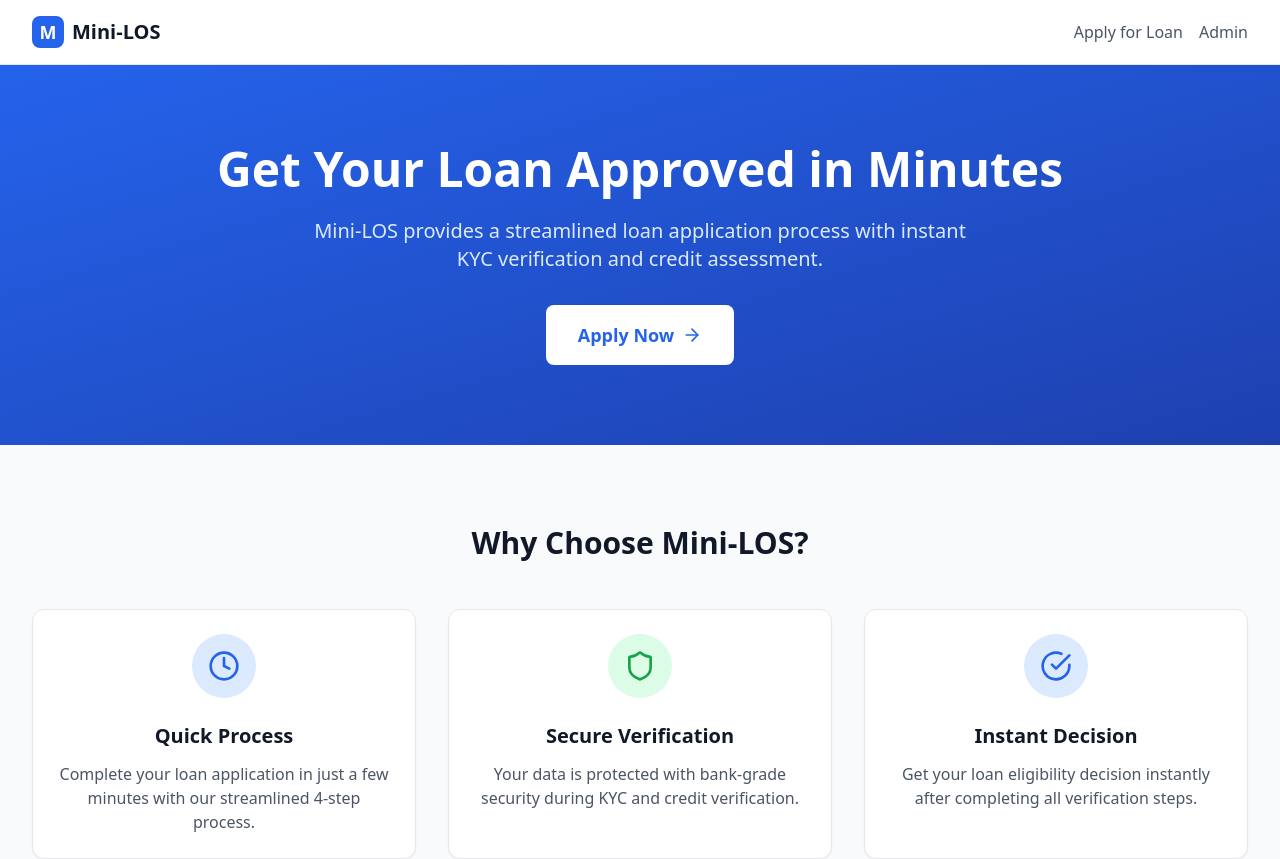
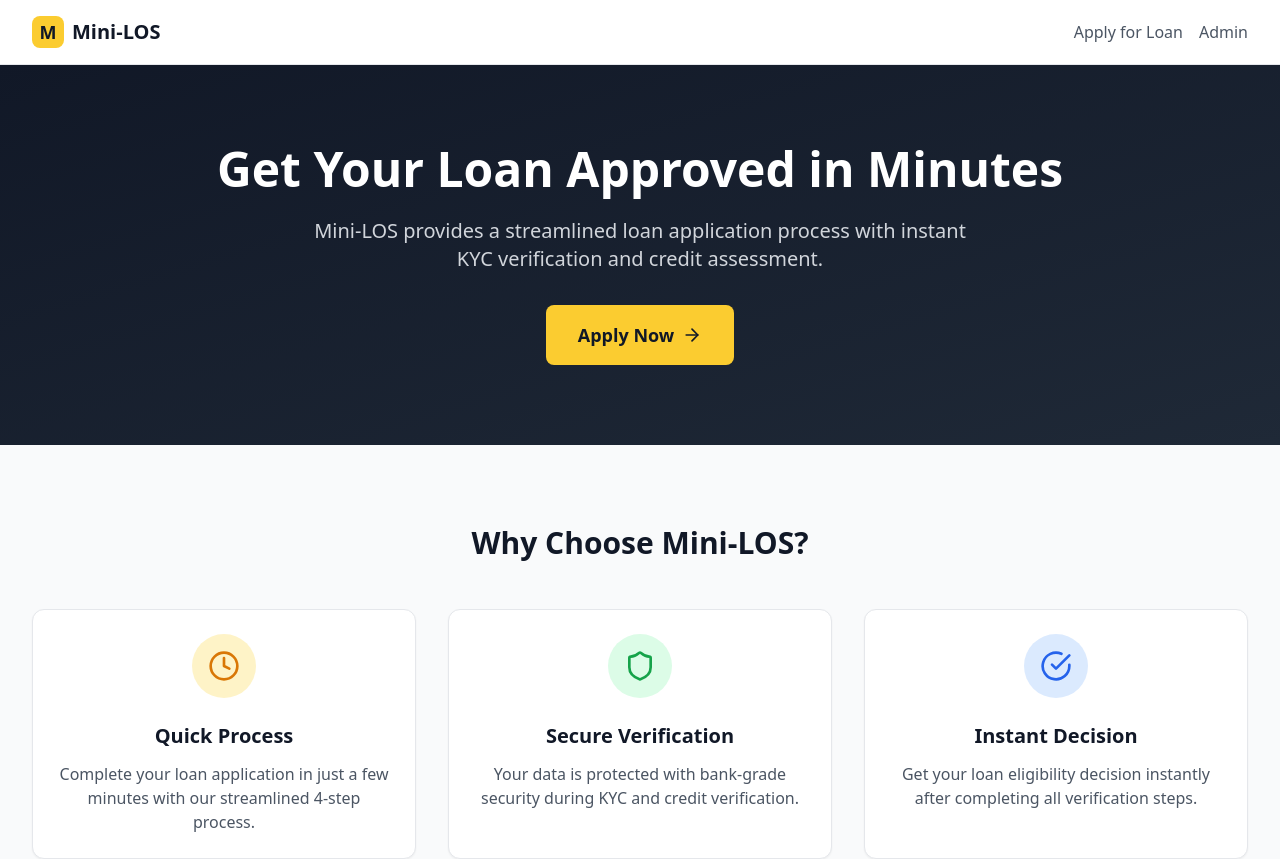
Before and after one commit to danishzayan/Mini-LOS, a Next.js app in the folder client/: page / in a window 1280 px wide. Shown: the top 859 px of the page. Built offline with nearby package versions, Linux system fonts and the light colour scheme.

Commit message:
feat: Update color scheme for UI components and adjust Tailwind CSS configuration

```diff
--- a/client/app/layout.js
+++ b/client/app/layout.js
@@ -15,8 +15,8 @@ export default function RootLayout({ children }) {
             <div className="max-w-7xl mx-auto px-4 sm:px-6 lg:px-8">
               <div className="flex justify-between items-center h-16">
                 <a href="/" className="flex items-center gap-2">
-                  <div className="w-8 h-8 bg-primary-600 rounded-lg flex items-center justify-center">
-                    <span className="text-white font-bold text-lg">M</span>
+                  <div className="w-8 h-8 bg-primary-500 rounded-lg flex items-center justify-center">
+                    <span className="text-gray-900 font-bold text-lg">M</span>
                   </div>
                   <span className="text-xl font-bold text-gray-900">Mini-LOS</span>
                 </a>
--- a/client/app/page.js
+++ b/client/app/page.js
@@ -5,19 +5,19 @@ export default function Home() {
   return (
     <div className="min-h-[calc(100vh-8rem)]">
       {/* Hero Section */}
-      <section className="bg-gradient-to-br from-primary-600 to-primary-800 text-white py-20">
+      <section className="bg-gradient-to-br from-gray-900 to-gray-800 text-white py-20">
         <div className="max-w-7xl mx-auto px-4 sm:px-6 lg:px-8">
           <div className="text-center">
             <h1 className="text-4xl md:text-5xl font-bold mb-6">
               Get Your Loan Approved in Minutes
             </h1>
-            <p className="text-xl text-primary-100 mb-8 max-w-2xl mx-auto">
+            <p className="text-xl text-gray-300 mb-8 max-w-2xl mx-auto">
               Mini-LOS provides a streamlined loan application process with instant
               KYC verification and credit assessment.
             </p>
             <Link
               href="/loan/apply"
-              className="inline-flex items-center gap-2 bg-white text-primary-600 px-8 py-4 rounded-lg font-semibold text-lg hover:bg-primary-50 transition-colors"
+              className="inline-flex items-center gap-2 bg-primary-500 text-gray-900 px-8 py-4 rounded-lg font-semibold text-lg hover:bg-primary-400 transition-colors"
             >
               Apply Now
               <ArrowRight className="h-5 w-5" />
@@ -91,7 +91,7 @@ export default function Home() {
               { step: 4, title: 'Get Result', desc: 'Receive instant eligibility decision' },
             ].map((item) => (
               <div key={item.step} className="text-center">
-                <div className="inline-flex items-center justify-center w-12 h-12 bg-primary-600 text-white rounded-full font-bold text-lg mb-4">
+                <div className="inline-flex items-center justify-center w-12 h-12 bg-primary-500 text-gray-900 rounded-full font-bold text-lg mb-4">
                   {item.step}
                 </div>
                 <h3 className="font-semibold text-gray-900 mb-2">{item.title}</h3>
@@ -103,7 +103,7 @@ export default function Home() {
           <div className="text-center mt-12">
             <Link
               href="/loan/apply"
-              className="inline-flex items-center gap-2 btn-primary text-lg px-8 py-3"
+              className="inline-flex items-center gap-2 bg-primary-500 text-gray-900 font-semibold text-lg px-8 py-3 rounded-lg hover:bg-primary-400 transition-colors"
             >
               Start Application
               <ArrowRight className="h-5 w-5" />
--- a/client/components/Stepper.js
+++ b/client/components/Stepper.js
@@ -19,15 +19,15 @@ export default function Stepper({ currentStep, completedSteps = [] }) {
                   className={`
                     relative flex h-10 w-10 items-center justify-center rounded-full
                     ${isCompleted
-                      ? 'bg-primary-600'
+                      ? 'bg-primary-500'
                       : isCurrent
-                        ? 'border-2 border-primary-600 bg-white'
+                        ? 'border-2 border-primary-500 bg-white'
                         : 'border-2 border-gray-300 bg-white'
                     }
                   `}
                 >
                   {isCompleted ? (
-                    <Check className="h-5 w-5 text-white" />
+                    <Check className="h-5 w-5 text-gray-900" />
                   ) : (
                     <span
                       className={`text-sm font-medium ${
@@ -42,7 +42,7 @@ export default function Stepper({ currentStep, completedSteps = [] }) {
                   <div
                     className={`
                       ml-4 h-0.5 flex-1
-                      ${isCompleted ? 'bg-primary-600' : 'bg-gray-300'}
+                      ${isCompleted ? 'bg-primary-500' : 'bg-gray-300'}
                     `}
                   />
                 )}
--- a/client/components/common/Button.js
+++ b/client/components/common/Button.js
@@ -10,11 +10,11 @@ export default function Button({
   const baseClasses = 'inline-flex items-center justify-center font-medium rounded-lg transition-all focus:outline-none focus:ring-2 focus:ring-offset-2';
 
   const variants = {
-    primary: 'bg-primary-600 text-white hover:bg-primary-700 focus:ring-primary-500',
+    primary: 'bg-primary-500 text-gray-900 hover:bg-primary-400 focus:ring-primary-500 font-semibold',
     secondary: 'bg-gray-200 text-gray-800 hover:bg-gray-300 focus:ring-gray-500',
     success: 'bg-green-600 text-white hover:bg-green-700 focus:ring-green-500',
     danger: 'bg-red-600 text-white hover:bg-red-700 focus:ring-red-500',
-    outline: 'border-2 border-primary-600 text-primary-600 hover:bg-primary-50 focus:ring-primary-500',
+    outline: 'border-2 border-primary-500 text-gray-900 hover:bg-primary-50 focus:ring-primary-500',
     ghost: 'text-gray-600 hover:bg-gray-100 focus:ring-gray-500',
   };
 
--- a/client/styles/globals.css
+++ b/client/styles/globals.css
@@ -14,7 +14,7 @@ body {
 
 @layer components {
   .btn-primary {
-    @apply bg-primary-600 text-white px-4 py-2 rounded-lg font-medium hover:bg-primary-700 transition-colors disabled:opacity-50 disabled:cursor-not-allowed;
+    @apply bg-primary-500 text-gray-900 px-4 py-2 rounded-lg font-semibold hover:bg-primary-400 transition-colors disabled:opacity-50 disabled:cursor-not-allowed;
   }
 
   .btn-secondary {
--- a/client/tailwind.config.js
+++ b/client/tailwind.config.js
@@ -9,16 +9,16 @@ module.exports = {
     extend: {
       colors: {
         primary: {
-          50: '#eff6ff',
-          100: '#dbeafe',
-          200: '#bfdbfe',
-          300: '#93c5fd',
-          400: '#60a5fa',
-          500: '#3b82f6',
-          600: '#2563eb',
-          700: '#1d4ed8',
-          800: '#1e40af',
-          900: '#1e3a8a',
+          50: '#fffbeb',
+          100: '#fef3c7',
+          200: '#fde68a',
+          300: '#fcd34d',
+          400: '#fbcc30',
+          500: '#fbcc30',
+          600: '#d97706',
+          700: '#b45309',
+          800: '#92400e',
+          900: '#78350f',
         },
       },
     },
```
